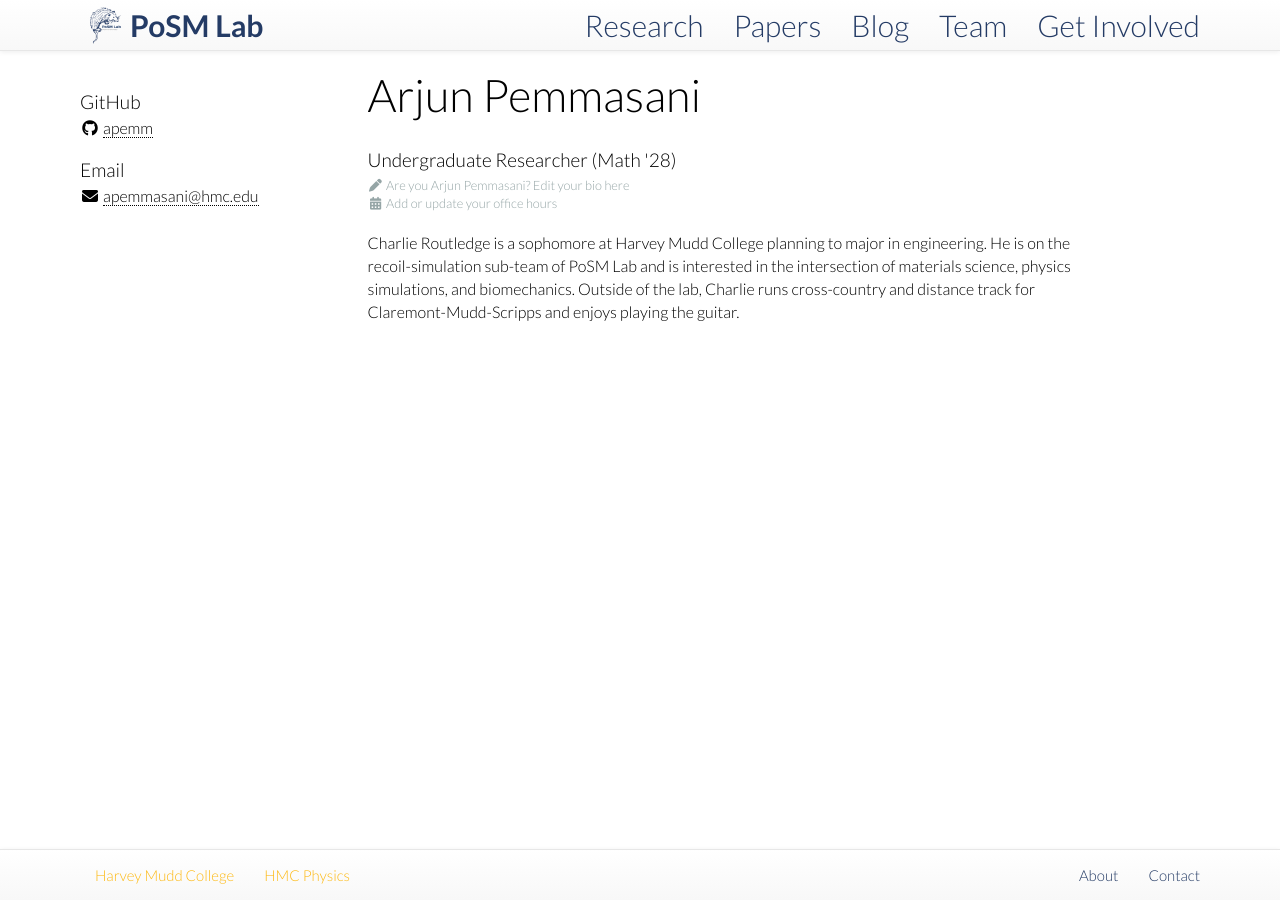
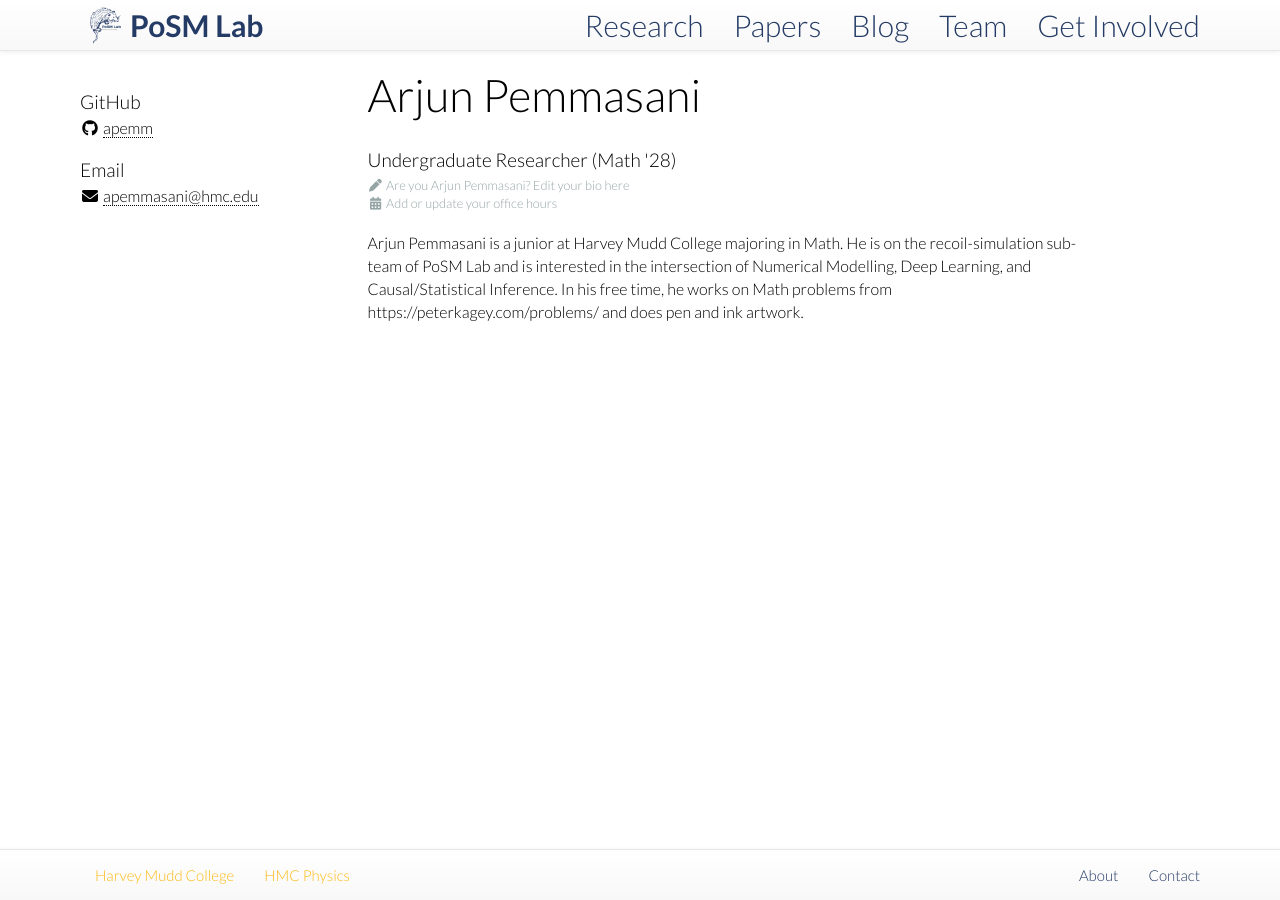
Before and after one commit to posmlab/posmlab.org, a Jekyll site: the page built from team/_posts/2026-9-18-arjun-pemmasani.md, in a window 1280 px wide. Built offline with Jekyll 4.4.1, drawn with Linux system fonts in a browser that asks for light colours; nearby versions of some CDN libraries.

Commit message:
Update team member information for Arjun Pemmasani

```diff
--- a/team/_posts/2026-9-18-arjun-pemmasani.md
+++ b/team/_posts/2026-9-18-arjun-pemmasani.md
@@ -59,4 +59,4 @@ office_hours:
   needs to change.
 -->
 
-Charlie Routledge is a sophomore at Harvey Mudd College planning to major in engineering. He is on the recoil-simulation sub-team of PoSM Lab and is interested in the intersection of materials science, physics simulations, and biomechanics. Outside of the lab, Charlie runs cross-country and distance track for Claremont-Mudd-Scripps and enjoys playing the guitar.
+Arjun Pemmasani is a junior at Harvey Mudd College majoring in Math. He is on the recoil-simulation sub-team of PoSM Lab and is interested in the intersection of Numerical Modelling, Deep Learning, and Causal/Statistical Inference. In his free time, he works on Math problems from https://peterkagey.com/problems/ and does pen and ink artwork.
```
